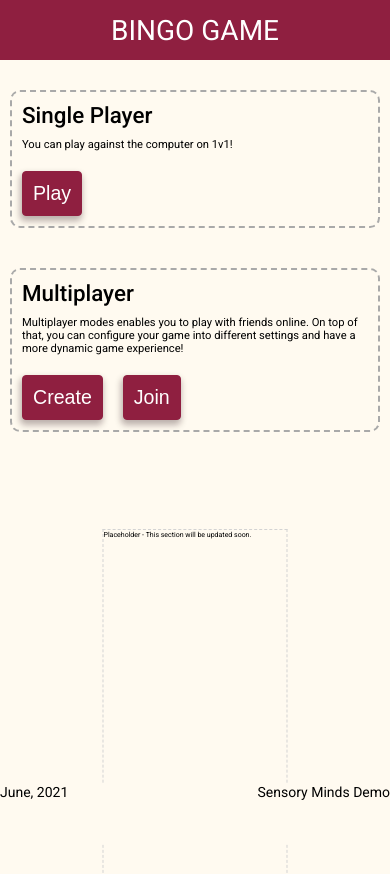
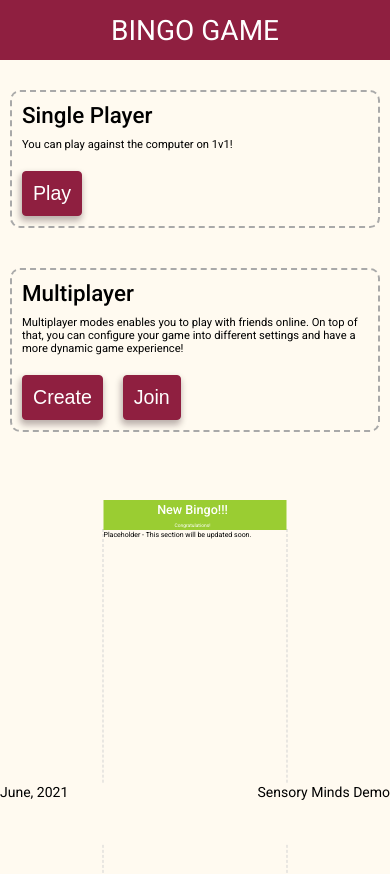
Before and after one commit to severhasan/bingo-game, a Next.js app: page / in a window 390 px wide. Built offline with nearby package versions, Linux system fonts and the light colour scheme; no server answers.

Commit message:
add new bingos to scoreboard and new bingo notification at top for the player

```diff
--- a/src/components/Notification/Notification.module.css
+++ b/src/components/Notification/Notification.module.css
@@ -1,19 +1,32 @@
 .Wrapper {
-    position: fixed;
-    top: 10vh;
+    position: absolute;
+    top: -60px;
     right: 0;
+    left: 0;
     padding: 10px;
-    border-radius: 6px;
+    z-index: 99;
+    width: 100%;
+    height: 60px;
     background-color: yellowgreen;
-    z-index: 99;
+    transition: top 500ms ease-out;
+    overflow: hidden;
+}
+.Wrapper.Active {
+    top: 0;
 }
 .Wrapper p {
     margin: 0;
 }
 .Notification {
+    height: 100%;
+    display: flex;
+    flex-direction: column;
+    justify-content: center;
+    align-items: center;
     position: relative;
-    padding: 0 16px 0 6 px;
-    min-width: 200px
+    padding: 0 16px 0 6px;
+    width: 100%;
+    color: white;
 }
 .Close {
     position: absolute;
@@ -30,10 +43,19 @@
 }
 
 .Content {
-    font-weight: 1.1em;
+    font-size: 2em;
     font-weight: 500;
     margin-bottom: 10px !important;
 }
 .SubContent {
-    font-weight: .9em;
+    font-size: 1em;
 }
+
+@media screen and (max-width: 720px) {
+    .Content {
+        font-size: 1.8em;
+    }
+    .SubContent {
+        font-size: .7em;
+    }
+}
--- a/src/components/Notification/Notification.tsx
+++ b/src/components/Notification/Notification.tsx
@@ -1,14 +1,17 @@
 import classes from './Notification.module.css';
 
-const Notification = ({ active, setActive, content, subcontent }) => {
+const Notification = ({ active, scoring }) => {
 
     return (
         <div className={`${classes.Wrapper} ${active ? classes.Active : ''}`}>
-            <div onClick={() => setActive(false)} className={classes.Close}>x</div>
-            <div className={classes.Notification}>
-                <p className={classes.Content}>{content}</p>
-                <p className={classes.SubContent}>{subcontent}</p>
-            </div>
+            {/* <div className={`${classes.Container} ${active ? classes.Active : ''}`}> */}
+                {/* <div onClick={() => setActive(false)} className={classes.Close}>x</div> */}
+
+                <div className={classes.Notification}>
+                    <p className={classes.Content}>New Bingo!!!</p>
+                    <p className={classes.SubContent}>Congratulations! {scoring ? 'Additinal 200 points has also been added to your score!' : ''}</p>
+                </div>
+            {/* </div> */}
 
         </div>
     )
--- a/src/containers/Game/Game.tsx
+++ b/src/containers/Game/Game.tsx
@@ -50,6 +50,7 @@ const Game = ({ gameMode = 'single_player', playerCount = 1 }: GameComponentProp
     const [score, setScore] = useState(0);
     const [scoreLogs, setScoreLogs] = useState({} as ScoreLogs) // will be only used in score mode
     const [roundStartTime, setRoundStartTime] = useState(0); // Date.now
+    const [newBingos, setNewBingos] = useState([] as number[]);
 
     // find bettet ways to listen to the socket
     useEffect(() => {
@@ -160,6 +161,7 @@ const Game = ({ gameMode = 'single_player', playerCount = 1 }: GameComponentProp
         setCurrentItem('');
         setMatches([FREE_BINGO_TEXT]);
         setPlayers([] as GamePlayer[]);
+        setNewBingos([]);
         // setComputerMatches([]);
         // setRemainingRounds(MAX_ROUNDS);
         clearTimeout(countDown);
@@ -181,12 +183,18 @@ const Game = ({ gameMode = 'single_player', playerCount = 1 }: GameComponentProp
         let isWinner = false;
 
         if (settings.uniqueSelection) {
-            const randomIndex = Math.round(Math.random() * indicesOfBotsWithItem.length - 1);
+            const randomBotsWithItemIndex = Math.round(Math.random() * indicesOfBotsWithItem.length - 1);
+            const randomIndex = indicesOfBotsWithItem[randomBotsWithItemIndex];
             const randomPlayer = newPlayers[randomIndex];
             const newMatches = [...randomPlayer.matches, randomItem];
 
             // add score
             const playerBingos = Bingo.getBingos(randomPlayer.card, newMatches);
+            if (playerBingos > randomPlayer.bingos) {
+                setNewBingos([randomIndex + 1]);
+                console.log('new bingo in gametsx', [randomIndex]);
+            }
+
             let newScore = newMatches.length - 1;
             if (settings.scoring) {
                 const newBingoScore = (playerBingos - randomPlayer.bingos) * Bingo.bingoScore;
@@ -202,20 +210,25 @@ const Game = ({ gameMode = 'single_player', playerCount = 1 }: GameComponentProp
                 setStatus('computer_picked_item');
             }
         } else {
+            const newBingoList = [];
             indicesOfBotsWithItem.forEach(idx => {
                 const newMatches = [...newPlayers[idx].matches, randomItem];
                 let newScore = newMatches.length - 1;
                 const playerBingos = Bingo.getBingos(newPlayers[idx].card, newMatches);
+                if (playerBingos > newPlayers[idx].bingos) {
+                    newBingoList.push(idx + 1);
+                }
                 if (settings.scoring) {
                     const newBingoScore = (playerBingos - newPlayers[idx].bingos) * Bingo.bingoScore;
                     newScore = newPlayers[idx].score + Bingo.baseBotScore + newBingoScore;
                 }
                 newPlayers[idx] = { ...newPlayers[idx], matches: newMatches, bingos: playerBingos, score: newScore };
-
                 if (newMatches.length === 25 || (!settings.multipleBingos && playerBingos > 0)) {
                     isWinner = true;
                 }
             });
+            console.log('newbingos in game.tsx', newBingoList);
+            setNewBingos(newBingoList);
             setPlayers(newPlayers);
 
             if (!playerCard.includes(randomItem) && !isWinner) {
@@ -235,6 +248,7 @@ const Game = ({ gameMode = 'single_player', playerCount = 1 }: GameComponentProp
         setStack(newStack);
         setCurrentItem(randomItem);
         setStatus('item_selected');
+        setNewBingos([]);
         const playerHasItem = playerCard.includes(randomItem);
         const indicesOfBotsWithItem = getBotsWithTheItem(randomItem);
         const botsHaveItem = indicesOfBotsWithItem.length > 0;
@@ -259,6 +273,10 @@ const Game = ({ gameMode = 'single_player', playerCount = 1 }: GameComponentProp
         setRoundStartTime(Date.now());
     }
 
+    const deactivateNotification = () => {
+        setNotificationActive(false);
+    }
+
     const selectItem = (item: string) => {
         if (matches.includes(item)) return;
         if (item !== currentItem) return;
@@ -273,14 +291,18 @@ const Game = ({ gameMode = 'single_player', playerCount = 1 }: GameComponentProp
             const newMatches = [...matches, item];
             setMatches(newMatches);
 
-            const bingos = checkBingos(newMatches);
-            setBingoCount(bingos);
+            const newBingos = checkBingos(newMatches);
+            if (newBingos > bingoCount) {
+                setNotificationActive(true);
+                setTimeout(deactivateNotification, 7000);
+            }
+            setBingoCount(newBingos);
 
             let newScore = newMatches.length - 1;
             if (settings.scoring) {
                 const points = Bingo.calculateScore(roundStartTime, settings.timeoutDuration);
 
-                const newBingoScore = (bingos - bingoCount) * Bingo.bingoScore;
+                const newBingoScore = (newBingos - bingoCount) * Bingo.bingoScore;
                 newScore = score + points + newBingoScore;
 
                 const newScoreLogs = { ...scoreLogs };
@@ -289,7 +311,7 @@ const Game = ({ gameMode = 'single_player', playerCount = 1 }: GameComponentProp
             }
             setScore(newScore);
 
-            if (newMatches.length === 25 || (!settings.multipleBingos && bingos > 0)) {
+            if (newMatches.length === 25 || (!settings.multipleBingos && newBingos > 0)) {
                 return setStatus('game_finished');
             }
             setStatus('drawing_item');
@@ -431,9 +453,9 @@ const Game = ({ gameMode = 'single_player', playerCount = 1 }: GameComponentProp
 
     return (
         <div>
-            {/* <Notification content='hello world' subcontent='hello' active={notificationActive} setActive={setNotificationActive} /> */}
+            <Notification active={notificationActive} scoring={settings.scoring} />
 
-            {gameMode === 'single_player' && status !== 'not_started' && <ScoreBoard players={generateScoreBoardPlayerInfo()} />}
+            {gameMode === 'single_player' && status !== 'not_started' && <ScoreBoard players={generateScoreBoardPlayerInfo()} newBingos={newBingos} />}
 
             {
                 gameMode === 'single_player' && status === 'not_started' ?
--- a/src/containers/ScoreBoard/ScoreBoard.module.css
+++ b/src/containers/ScoreBoard/ScoreBoard.module.css
@@ -24,6 +24,7 @@
     justify-content: space-between;
     background-color: rgb(60, 60, 66);
     border-bottom: 1px solid white;;
+    z-index: 99;
 }
 
 .Container {
@@ -89,6 +90,7 @@
 .PlayerCard {
     padding: 20px 0;
     border-bottom: 1px solid white;
+    position: relative;
 }
 .PlayerCard h3 {
     margin: 0;
@@ -99,6 +101,16 @@
     margin-bottom: 4px !important;
     width: 100%;
     border-bottom: 1px dashed silver;
+}
+
+.NewBingo {
+    padding: 6px 10px;
+    border-radius: 4px;
+    position: absolute;
+    left: 0;
+    top: 10px;
+    background-color: yellowgreen;
+    color: white;
 }
 
 @media screen and (max-width: 720px) {
--- a/src/containers/ScoreBoard/ScoreBoard.tsx
+++ b/src/containers/ScoreBoard/ScoreBoard.tsx
@@ -1,8 +1,8 @@
-import { useState } from 'react';
+import { useEffect, useState } from 'react';
 import ComputerCard from '../../components/ComputerCard/ComputerCard';
 import classes from './ScoreBoard.module.css';
 
-const ScoreBoard = ({ players }: ScoreBoardProps) => {
+const ScoreBoard = ({ players, newBingos }: ScoreBoardProps) => {
     const [open, setOpen] = useState(true);
 
     return (
@@ -17,6 +17,8 @@ const ScoreBoard = ({ players }: ScoreBoardProps) => {
                     {
                         players.map((player, index) => (
                             <div key={'player_score_card_' + index} className={classes.PlayerCard}>
+                                { newBingos.includes(index) && <div className={classes.NewBingo}> New Bingo! </div> }
+
                                 <div className='text-center'>
                                     <h3>{player.name}</h3>
                                 </div>
--- a/src/models/app.d.ts
+++ b/src/models/app.d.ts
@@ -98,6 +98,8 @@ interface SettingsProps {
 
 interface ScoreBoardProps {
     players?: ScoreBoardPlayer[],
+    /** indices of the players */
+    newBingos: number[]
 
 }
 interface ScoreBoardPlayer {
```
